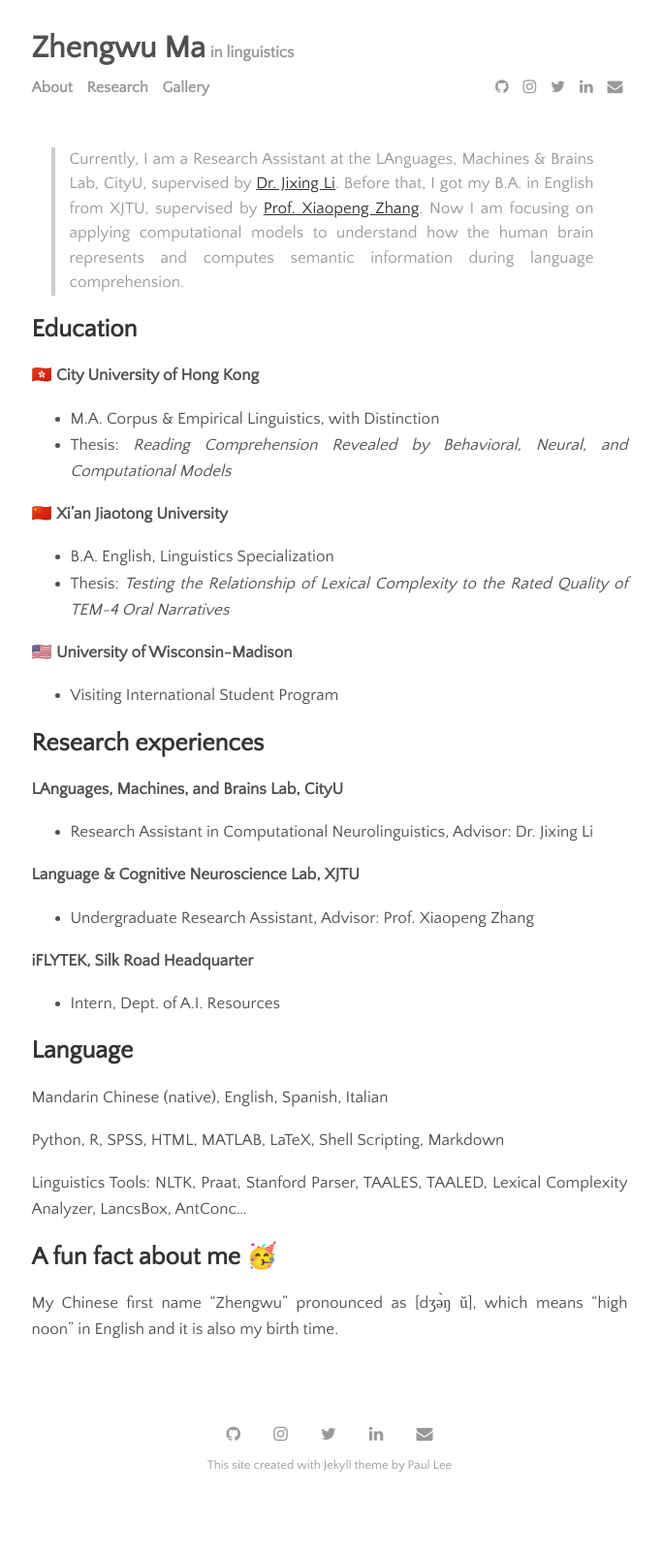
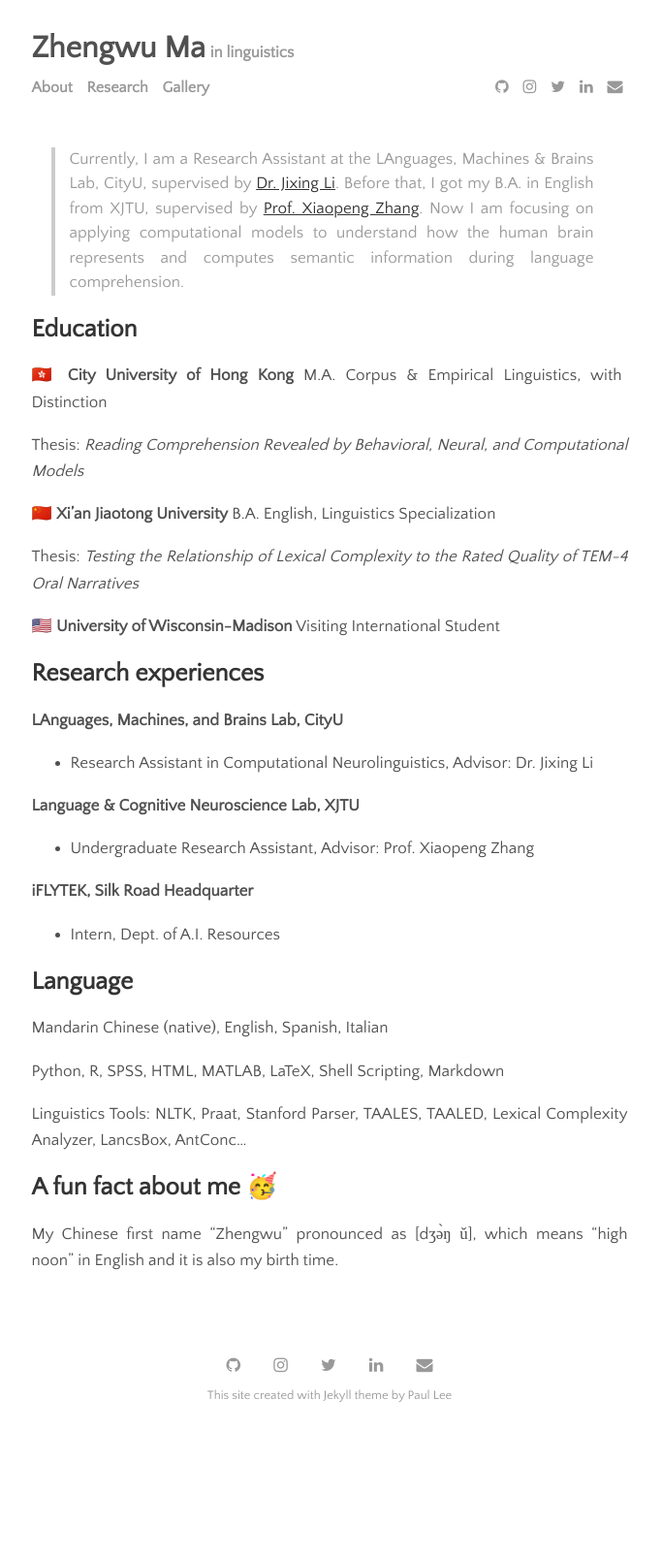
Before and after one commit to zhengwuma/zhengwuma.github.io, a Jekyll site: the page built from menu/about.md, in a window 1280 px wide. Shown: the whole page at 97% size, without its empty margins (300-983 px from the left). Built offline with Jekyll 4.4.1, drawn with Linux system fonts in a browser that asks for light colours; after the commit the page ends 1533 px from its top, so only the background shows below that.

Commit message:
Update about.md

```diff
--- a/menu/about.md
+++ b/menu/about.md
@@ -8,15 +8,17 @@ permalink: /about
 
 ## Education
 🇭🇰 __City University of Hong Kong__
-- M.A. Corpus & Empirical Linguistics, with Distinction
-- Thesis: *Reading Comprehension Revealed by Behavioral, Neural, and Computational Models*
+M.A. Corpus & Empirical Linguistics, with Distinction
+
+Thesis: *Reading Comprehension Revealed by Behavioral, Neural, and Computational Models*
 
 🇨🇳 __Xi'an Jiaotong University__
-- B.A. English, Linguistics Specialization
-- Thesis: *Testing the Relationship of Lexical Complexity to the Rated Quality of TEM-4 Oral Narratives*
+B.A. English, Linguistics Specialization
+
+Thesis: *Testing the Relationship of Lexical Complexity to the Rated Quality of TEM-4 Oral Narratives*
 
 🇺🇸 __University of Wisconsin-Madison__
-- Visiting International Student Program
+Visiting International Student
 
 ## Research experiences
 __LAnguages, Machines, and Brains Lab, CityU__
```
